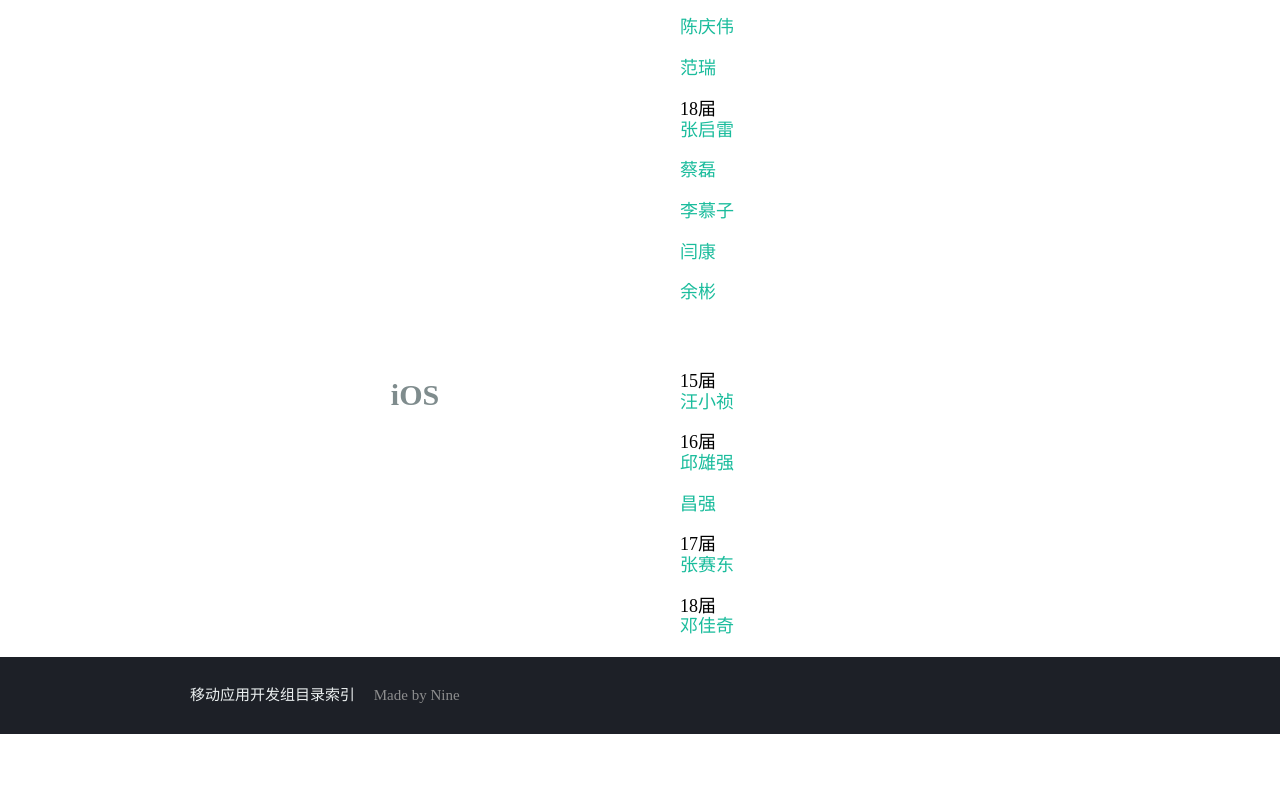
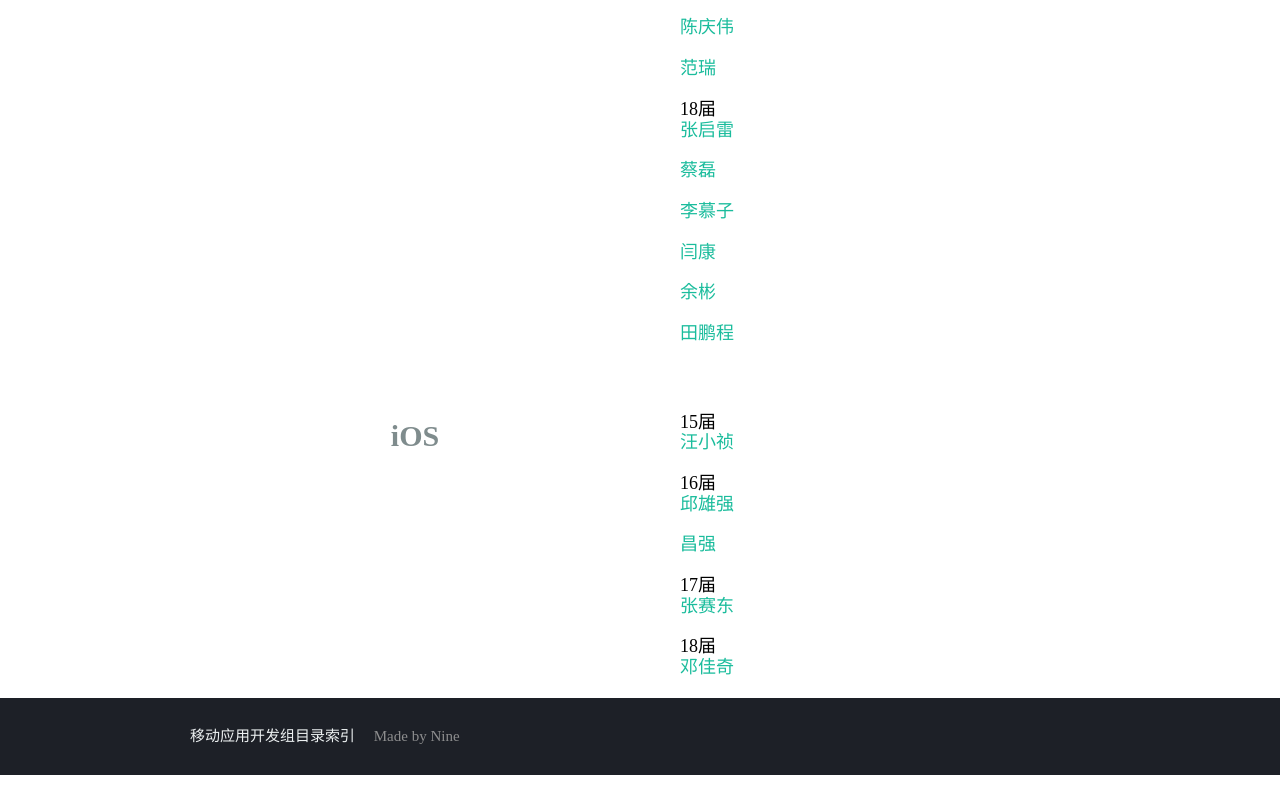
Before and after one commit to hutmobile/hutmobile.github.io, a plain HTML site: page index.html in a window 1280 px wide. Shown: the part 1203-1999 px from the top of the page. Before the commit the page ends 1958 px from the top, so only its background shows below. Drawn offline with nearby package versions, Linux system fonts and the light colour scheme.

Commit message:
feat:增加了田鹏程的博客地址

```diff
--- a/index.html
+++ b/index.html
@@ -93,6 +93,7 @@
 	  <li class="link"><a rel="external" href="https://me.csdn.net/qq_42947257">李慕子</a></li>
      <li class="link"><a rel="external" href="https://i.csdn.net/#/uc/profile">闫康</a></li>
     <li class="link"><a rel="external" href="https://blog.csdn.net/weixin_43568110">余彬</a></li>
+     <li class="link"><a rel="external" href="https://me.csdn.net/TPC666666">田鹏程</a></li>
         </ul>
       </div>
     </div>
```
